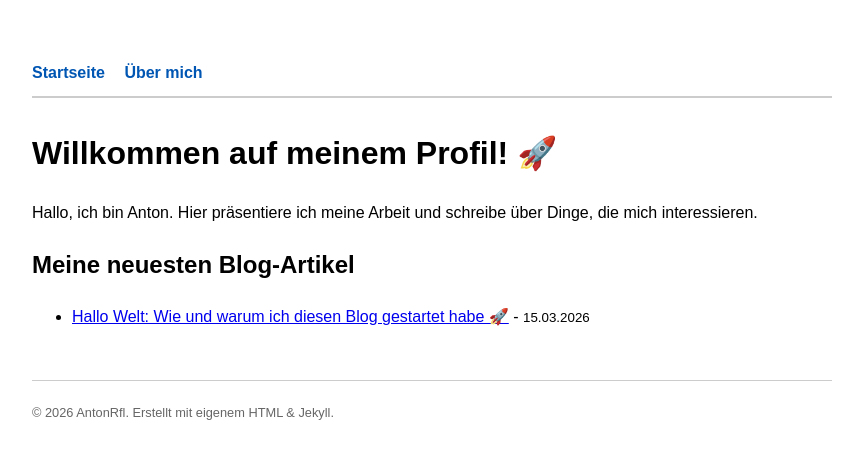
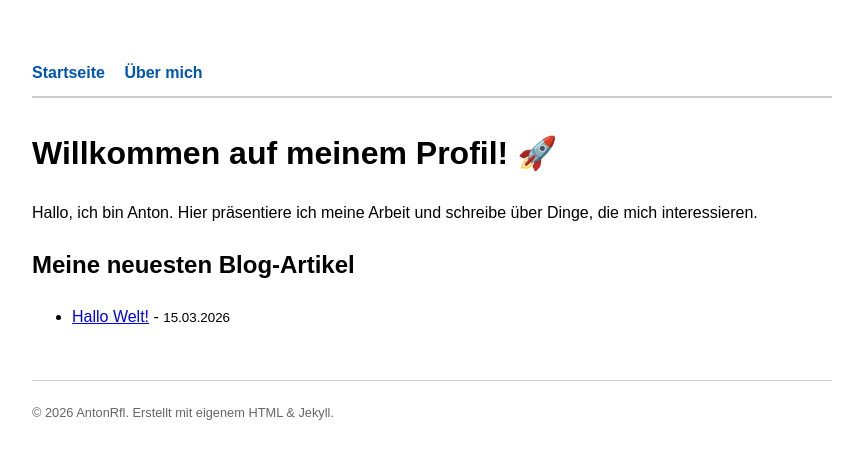
Before and after one commit to AntonRfl/AntonRfl.github.io, a Jekyll site: the page built from index.html, in a window 1280 px wide. Shown: the top 459 px of the page, without its empty margins (208-1071 px from the left). Built offline with Jekyll 4.4.1, drawn with Linux system fonts in a browser that asks for light colours.

Commit message:
Change title and permalink of first blog post
Updated the title and permalink for the first post.

```diff
--- a/_posts/2026-03-15-mein-erster-post.md
+++ b/_posts/2026-03-15-mein-erster-post.md
@@ -1,6 +1,7 @@
 ---
 layout: default
-title: "Hallo Welt: Wie und warum ich diesen Blog gestartet habe 🚀"
+title: "Hallo Welt!"
+permalink: /hallo-welt/
 ---
 
 Willkommen auf meiner neuen Webseite! Das hier ist mein allererster Beitrag.
```
